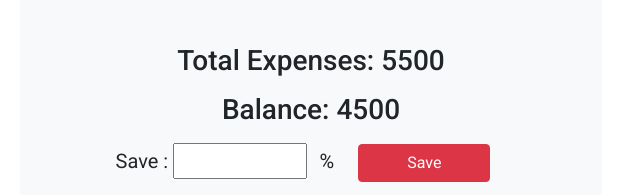
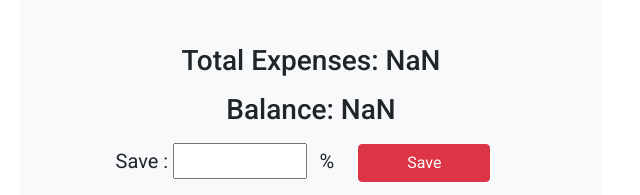
Before and after one commit to Nahid30/Money-Master, a plain HTML site: page index.html in a window 1280 px wide. Both pictures are taken after typing "Sample", "Sample", "Sample" into the empty fields and a click on the button "Calculate". Shown: the part 581-776 px from the top of the page, 620-1260 px from the left. Drawn offline with Linux system fonts and the light colour scheme.

Commit message:
added income and calculated total expenses and balance after expenses and showed all in UI

```diff
--- a/index.html
+++ b/index.html
@@ -54,7 +54,7 @@
 
                     <div>
                     <h2 class="text-center mt-5 ">Income</h2>
-                    <p class="text-center fs-5 ">Income : <input type="text"></p>
+                    <p class="text-center fs-5 ">Income : <input id="input-income" type="text"></p>
                     </div>
 
 
@@ -81,8 +81,8 @@
 
                 <!-- Total Expenses And Balance    -->
 
-                <h3 class="text-center mt-5 ">Total Expenses: 5500</h3>
-                <h3 class="text-center mt-3 ">Balance: 4500</h3>
+                <h3 class="text-center mt-5 ">Total Expenses: <span id="total-expenses">00</span> </h3>
+                <h3 class="text-center mt-3 ">Balance: <span id="input-balance">4500</span> </h3>
 
 
                 <!-- Savings Part    -->
--- a/js/custom.js
+++ b/js/custom.js
@@ -11,7 +11,14 @@ function getInput(inputId){
 document.getElementById('calculate-total').addEventListener('click',function(){
 
 
-       /*  const inputFood = document.getElementById('food-input');
+        /* const inputIncome = document.getElementById('input-income');
+        const inputIncomeValue = incomeInput.value;
+        const inputIncomeAmount = parseFloat(incomeInputValue);
+        console.log(incomeInputAmount); */
+        const inputIncomeAmount = getInput('input-income');
+
+
+        /* const inputFood = document.getElementById('food-input');
         const inputFoodValue = inputFood.value;
         const inputFoodAmount = parseFloat(inputFoodValue);
         console.log(inputFoodAmount); */
@@ -38,9 +45,18 @@ document.getElementById('calculate-total').addEventListener('click',function(){
 
 
 
-        let totalExpences = inputFoodAmount + inputRentAmount + inputClothAmount;
-        console.log(totalExpences);
+        let totalExpencesSum = inputFoodAmount + inputRentAmount + inputClothAmount;
+        // console.log(totalExpences);
 
+
+    const totalExpences = document.getElementById('total-expenses');
+    const totalExpencesInnerText = totalExpences.innerText;
+    totalExpences.innerText = totalExpencesSum;
+    // console.log(totalExpencesInputText);
+
+    const inputBalance = document.getElementById('input-balance');
+    const inputBalanceInnerText = inputBalance.innerText;
+    inputBalance.innerText = inputIncomeAmount - totalExpencesSum;
 
 
 
```
